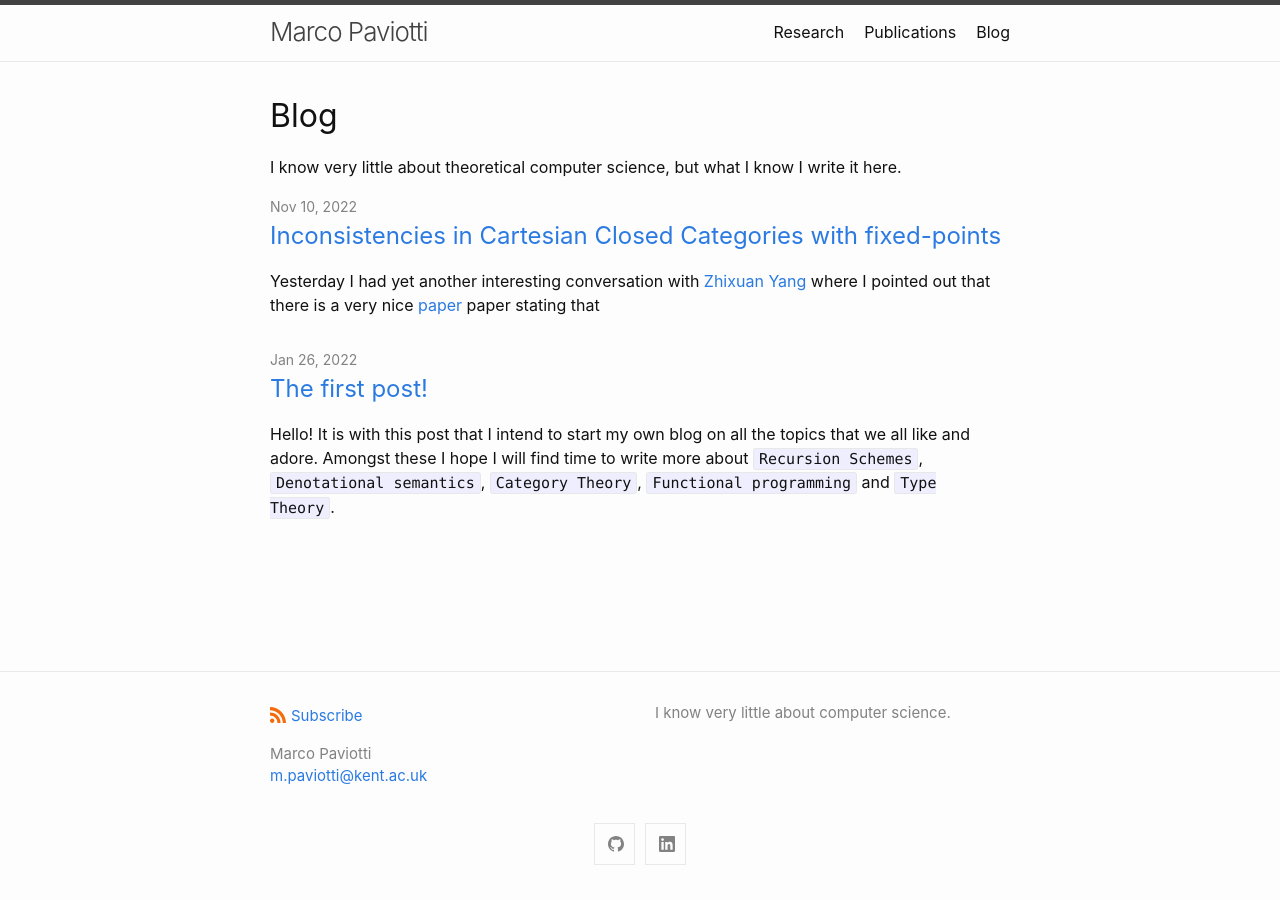
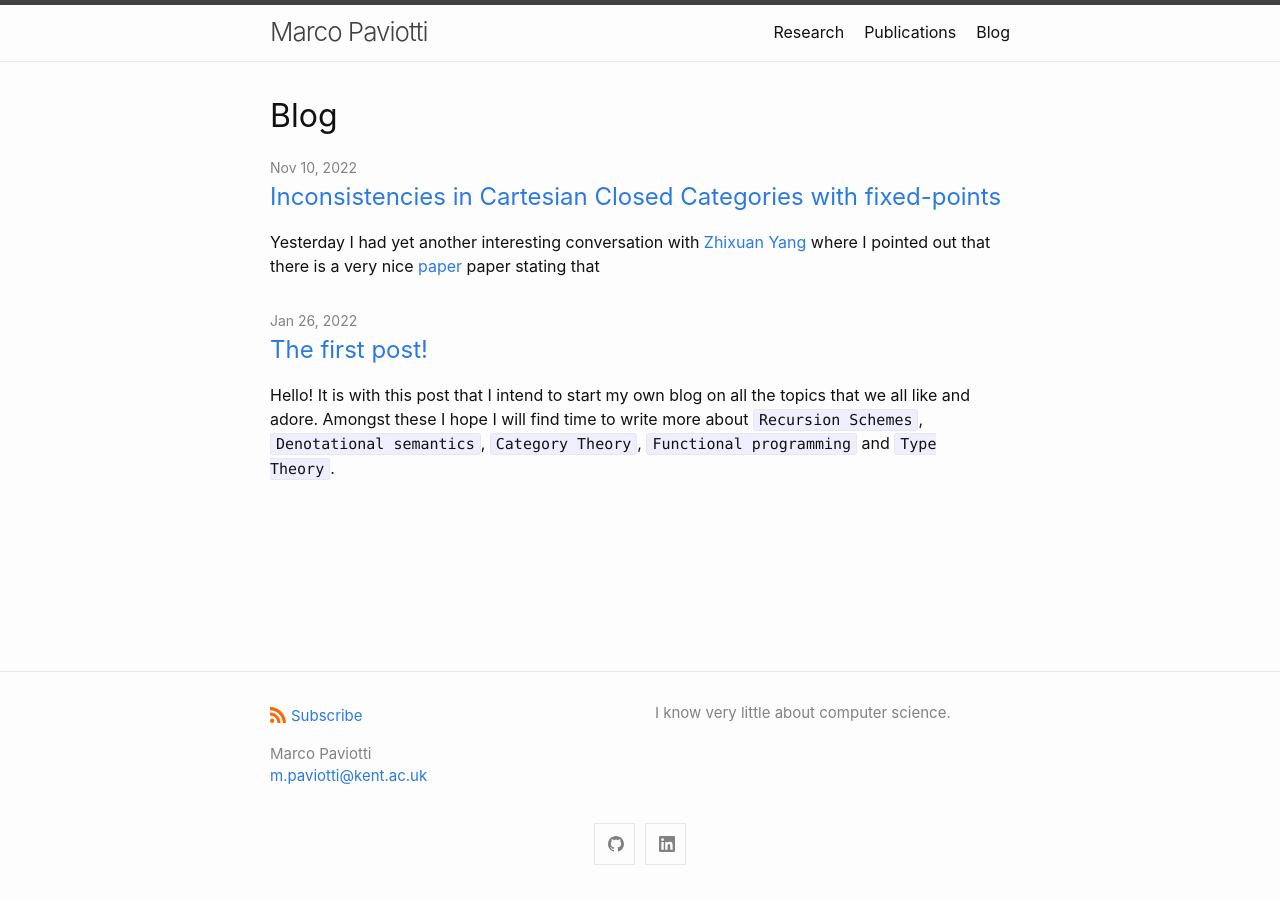
Before and after one commit to mpaviotti/mpaviotti.github.com, a Jekyll site: the page built from blog.markdown, in a window 1280 px wide. Built offline with Jekyll 4.4.1, drawn with Linux system fonts in a browser that asks for light colours.

Commit message:
minor on the blog page

```diff
--- a/blog.markdown
+++ b/blog.markdown
@@ -6,4 +6,3 @@ layout: blog
 title: Blog
 permalink: /blog/
 ---
-I know very little about theoretical computer science, but what I know I write it here.
```
